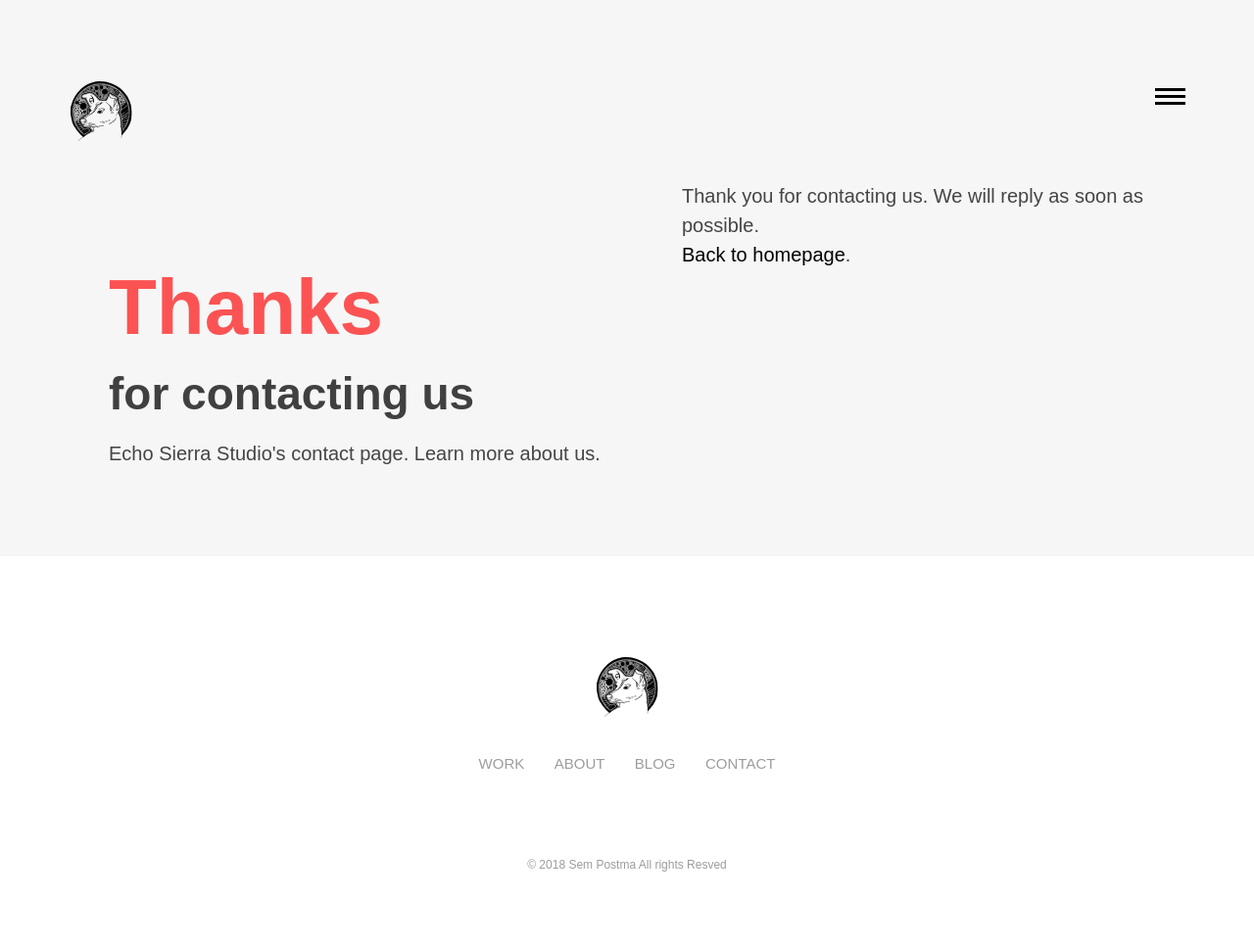
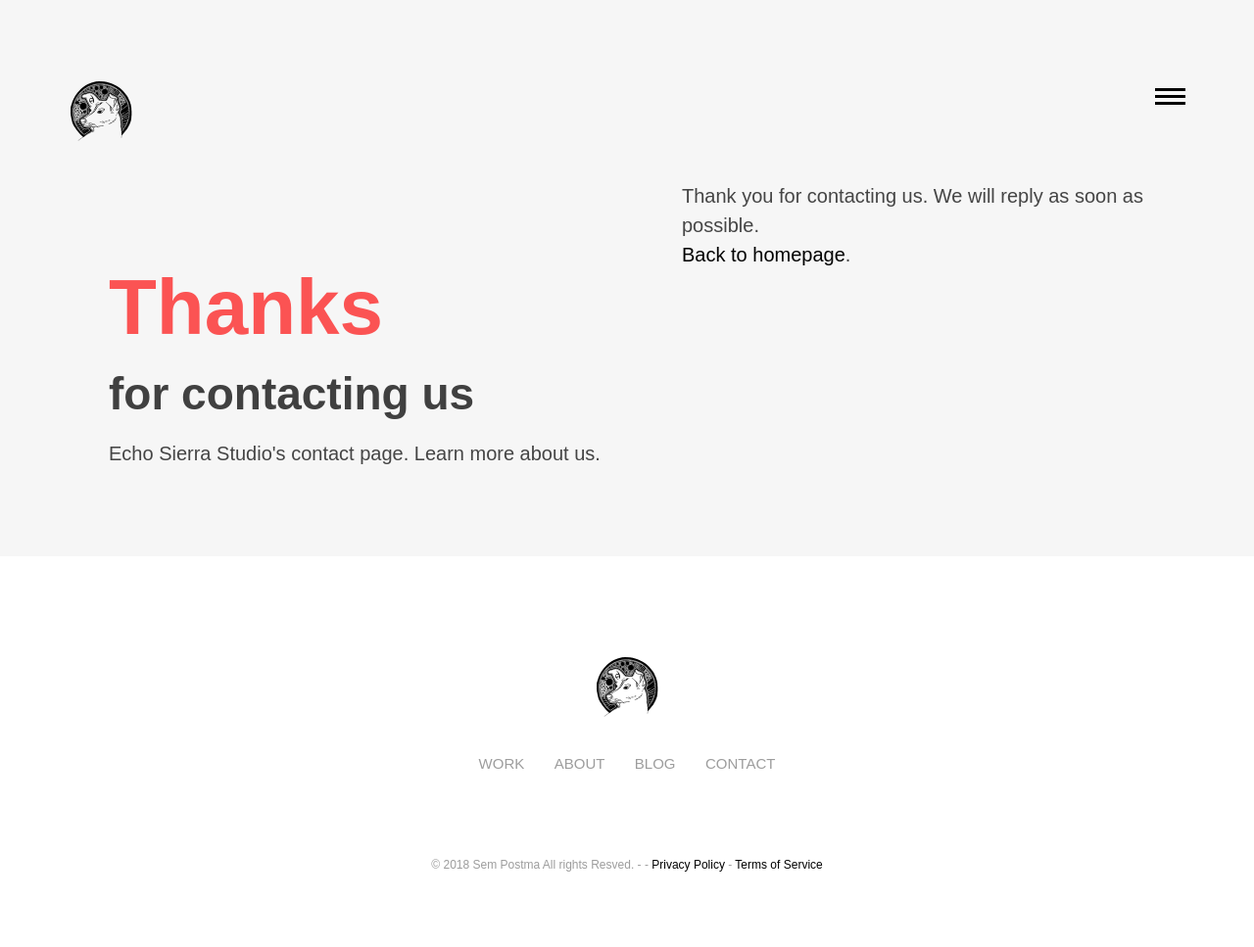
Before and after one commit to LesterGallagher/LesterGallagher.github.io, a Jekyll site: the page built from contact-thankyou.md, in a window 1280 px wide. Shown: the whole page at 98% size. Built offline with Jekyll 4.4.1, drawn with Linux system fonts in a browser that asks for light colours.

Commit message:
Update footer.html

```diff
--- a/_includes/footer.html
+++ b/_includes/footer.html
@@ -21,7 +21,10 @@
         </ul>
     </nav>
     {% include social.html %}
-    <p class="copy-right">&copy; 2018 Sem Postma All rights Resved</p>
+    <p class="copy-right">&copy; 2018 Sem Postma All rights Resved. -
+        - <a target="_blank" href="{{ '/privacy-policy' | absolute_url }}">Privacy Policy</a>
+        - <a target="_blank" href="{{ '/privacy-policy' | absolute_url }}">Terms of Service</a>
+    </p>
 </footer>
 
 <noscript>
```
